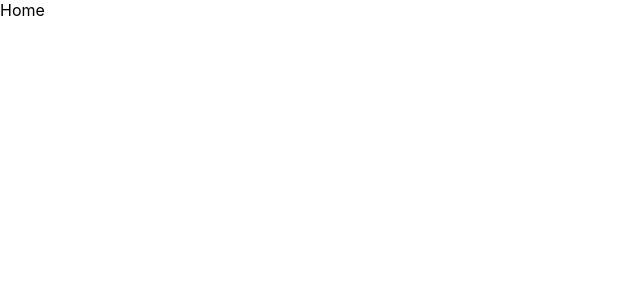
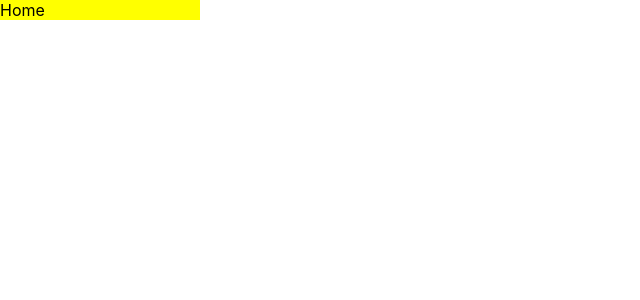
Before and after one commit to BB-PSP/BB-PSP-client, a Next.js app: page / in a window 1280 px wide. Shown: the top 300 px of the page, without its empty margins (0-640 px from the left). Built offline with nearby package versions, Linux system fonts and the light colour scheme.

Commit message:
stlyed reset 설치

```diff
--- a/package.json
+++ b/package.json
@@ -15,7 +15,8 @@
     "react-dom": "17.0.2",
     "react-responsive": "^9.0.0-beta.6",
     "recoil": "^0.5.2",
-    "styled-components": "^5.3.3"
+    "styled-components": "^5.3.3",
+    "styled-reset": "^4.3.4"
   },
   "devDependencies": {
     "@types/node": "17.0.8",
--- a/src/pages/index.tsx
+++ b/src/pages/index.tsx
@@ -1,8 +1,14 @@
 import type { NextPage } from 'next';
 import Link from 'next/link';
+import styled from 'styled-components';
+
+const TestDiv = styled.div`
+  width: 200px;
+  background: yellow;
+`;
 
 const Home: NextPage = () => {
-  return <div>Home</div>;
+  return <TestDiv>Home</TestDiv>;
 };
 
 export default Home;
```
